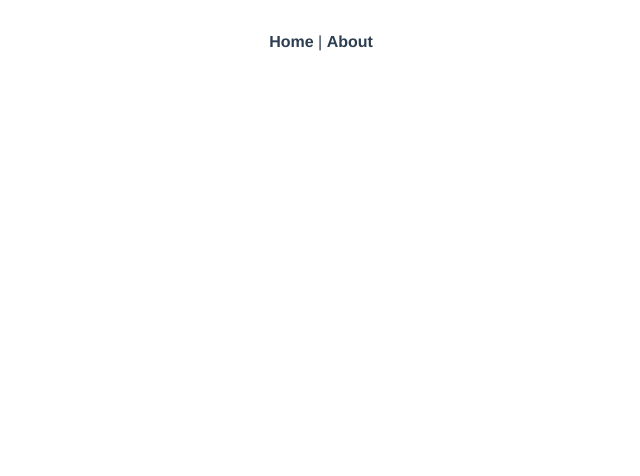
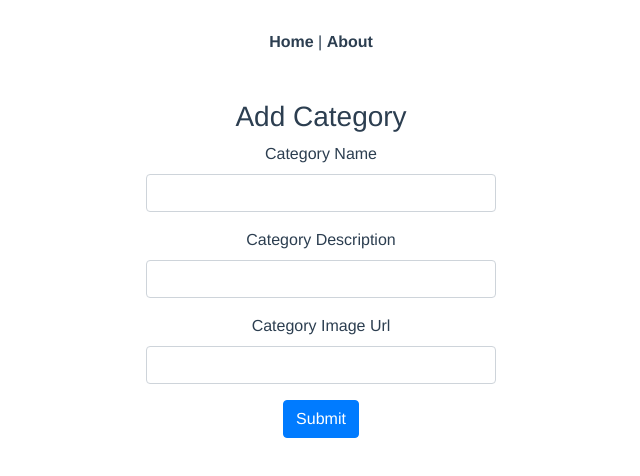
Before and after one commit to AaronGhebretinsae/ecommerce-ui, a Vue app: page /admin/category/add in a window 1280 px wide. Before the commit this address had no page. Shown: the top 476 px of the page, without its empty margins (319-959 px from the left). Built offline with nearby package versions, Linux system fonts and the light colour scheme.

Commit message:
Created 'add category' and 'category' views. Also created CategoryBox component. Proper routing updated.

```diff
--- /dev/null
+++ b/src/components/Category/CategoryBox.vue
@@ -0,0 +1,34 @@
+<template>
+    <div class="card w-100 h-100" style="margin-top: 10px;" >
+
+        <div class="embed-responsive embed-responsive-16by9">
+            <img class="card-img-top embed-responsive-item"
+            :src="category.imageUrl"
+            alt="Card image cap">
+        </div>
+
+        <div class="card-body">
+            <h5 class="card-title">{{ category.categoryName }}</h5>
+            <p class="card-text">
+                {{ category.description }}
+            </p>
+            <a href="#" class="btn btn-primary">Edit</a>
+        </div>
+    </div>
+</template>
+
+
+
+<script>
+
+    export default {
+        name: "CategoryBox",
+        props: ["category"],
+        methods: {},
+    };
+
+</script>
+
+<style scoped>
+
+</style>
--- a/src/router/index.js
+++ b/src/router/index.js
@@ -1,5 +1,7 @@
 import { createRouter, createWebHistory } from 'vue-router'
 import HomeView from '../views/HomeView.vue'
+import AddCategory from '@/views/Category/AddCategory.vue'
+import Category from '@/views/Category/Category'
 
 const routes = [
   {
@@ -14,6 +16,18 @@ const routes = [
     // this generates a separate chunk (about.[hash].js) for this route
     // which is lazy-loaded when the route is visited.
     component: () => import(/* webpackChunkName: "about" */ '../views/AboutView.vue')
+  },
+
+  {
+    path: '/admin/category/add',
+    name: 'AddCategory',
+    component: AddCategory
+  },
+
+  {
+    path: '/admin/category',
+    name: 'Category',
+    component: Category
   }
 ]
 
--- a/src/views/Category/AddCategory.vue
+++ b/src/views/Category/AddCategory.vue
@@ -1,15 +1,79 @@
 <template>
-    <div>
+    <div class="container">
+        <div class="row">
+            <div class="col text-center">
+                <h3 class="pt-3">Add Category</h3>
+            </div>
+        </div>
+        <div class="row">
+            <div class="col"></div>
+            <div class="col-4">
+                <form>
+                <div class="form-group">
+                    <label>Category Name</label>
+                    <input type="text" class="form-control" v-model="categoryName">
+                </div>
+                <div class="form-group">
+                    <label>Category Description</label>
+                    <input type="text" class="form-control" v-model="description">
+                </div>
+                <div class="form-group">
+                    <label>Category Image Url</label>
+                    <input type="text" class="form-control" v-model="imageUrl">
+                </div>
+                <button type="submit" class="btn btn-primary" @click="addCategory">Submit</button>
+            </form>
+            </div>
+            <div class="col"></div>
 
+        </div>
     </div>
 </template>
 
 
 <script>
 
+ const axios = require("axios");
+ const swal = require('sweetalert')
 
 export default {
-    setup () {},
+
+    data () {
+        return {
+            categoryName: "",
+            description: "",
+            imageUrl: "",
+        }
+    },
+    methods: {
+        addCategory() {
+            console.log(this.categoryName, this.description, this.imageUrl)
+            const newCategory = {
+                categoryName: this.categoryName,
+                description: this.description,
+                imageUrl: this.imageUrl,
+            };
+
+            const baseURL = "https://limitless-lake-55070.herokuapp.com";
+
+            axios ({
+                method: 'post',
+                url: baseURL+'/category/create',
+                data: JSON.stringify(newCategory),
+                headers: {
+                    'Content-type': 'application/json'
+                }
+            }).then(() => {
+                swal({
+                    text: 'Category added successfully',
+                    icon: 'success'
+                })
+            })
+            .catch((err) => {
+                console.log(err);
+            });
+        }
+    }
 };
 </script>
 
--- /dev/null
+++ b/src/views/Category/Category.vue
@@ -0,0 +1,55 @@
+/* eslint-disable */
+<template>
+    <div class="container">
+        <div class="row">
+            <div class="col-12 text-center">
+                <h3 class="pt-3">Categories</h3>
+                <router-link :to="{ name:'AddCategory'}">
+                <button class="btn btn-primary float-right">Add Category</button></router-link>
+            </div>
+        </div>
+
+
+
+        <div class="row">
+            <div
+            v-for="category of categories"
+            :key="category.id" class="col-xl-4 col-md-6 col-12 pt-3 d-flex">
+            <CategoryBox :category="category"></CategoryBox>
+            </div>
+        </div>
+
+    </div>
+</template>
+
+
+<script>
+
+ const axios = require("axios");
+import CategoryBox from "../../components/Category/CategoryBox.vue";
+ //const swal = require('sweetalert')
+export default {
+
+    name: "Category",
+    components: {CategoryBox},
+
+    data () {
+        return{
+            baseURL: "https://limitless-lake-55070.herokuapp.com",
+            categories: []
+        };
+    },
+    methods: {
+        async getCategories() {
+            await axios.get(this.baseURL+"/category/")
+            .then(res => this.categories = res.data)
+            .catch(err => console.log(err))
+        }
+    },
+    mounted() {
+        this.getCategories();
+    }
+};
+</script>
+
+<style scoped></style>
```
Also changed, not shown: package.json (+7 -1 lines), 1 other file (tests, documents, lock files or other folders).
